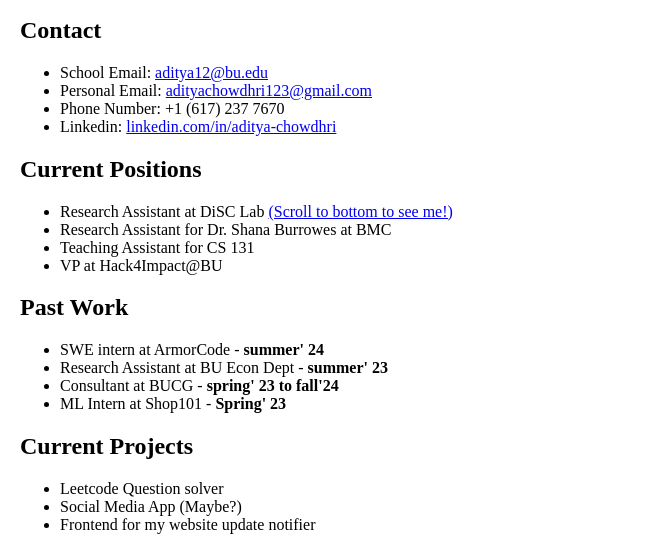
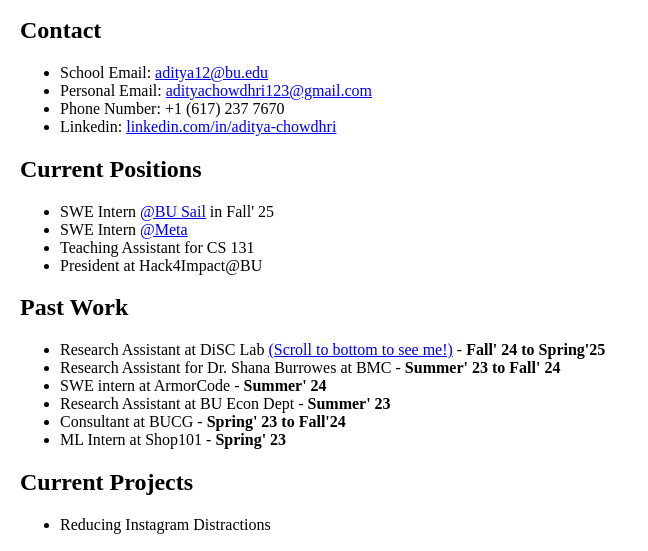
Before and after one commit to adityachowdhri/simple-personal-website, a plain HTML site: page index.html in a window 1280 px wide. Shown: the part 173-724 px from the top of the page, without its empty margins (0-648 px from the left). Drawn offline with Linux system fonts and the light colour scheme.

Commit message:
Updated Summer 2025

```diff
--- a/index.html
+++ b/index.html
@@ -46,19 +46,21 @@
         <section id="experience">
             <h2>Current Positions</h2>
             <ul>
-                <li>Research Assistant at DiSC Lab <a href="https://disc.bu.edu/team">(Scroll to bottom to see me!)</a></li>
-                <li>Research Assistant for Dr. Shana Burrowes at BMC</li>
+                <li>SWE Intern <a href = 'https://sail.bu.edu/'>@BU Sail</a> in Fall' 25</li>
+                <li>SWE Intern <a href = 'https://www.meta.com/'>@Meta</a></li>
                 <li>Teaching Assistant for CS 131</li>
-                <li>VP at Hack4Impact@BU</li>
+                <li>President at Hack4Impact@BU</li>
             </ul>
         </section>
 
         <section id="experience">
             <h2>Past Work</h2>
             <ul>
-                <li>SWE intern at ArmorCode - <b>summer' 24</b></li>
-                <li>Research Assistant at BU Econ Dept - <b>summer' 23</b></li>
-                <li>Consultant at BUCG - <b>spring' 23 to fall'24</b> </li>
+                <li>Research Assistant at DiSC Lab <a href="https://disc.bu.edu/team">(Scroll to bottom to see me!)</a> - <b>Fall' 24 to Spring'25</b> </li>
+                <li>Research Assistant for Dr. Shana Burrowes at BMC - <b>Summer' 23 to Fall' 24</b></li>
+                <li>SWE intern at ArmorCode - <b>Summer' 24</b></li>
+                <li>Research Assistant at BU Econ Dept - <b>Summer' 23</b></li>
+                <li>Consultant at BUCG - <b>Spring' 23 to Fall'24</b> </li>
                 <li>ML Intern at Shop101 - <b>Spring' 23</b></li>
             </ul>
         </section>
@@ -68,9 +70,7 @@
         <section id="projects">
             <h2>Current Projects</h2>
             <ul>
-                <li>Leetcode Question solver</li>
-                <li>Social Media App (Maybe?)</li>
-                <li>Frontend for my website update notifier</li>
+                <li>Reducing Instagram Distractions</li>
             </ul>
         </section>
 
```
